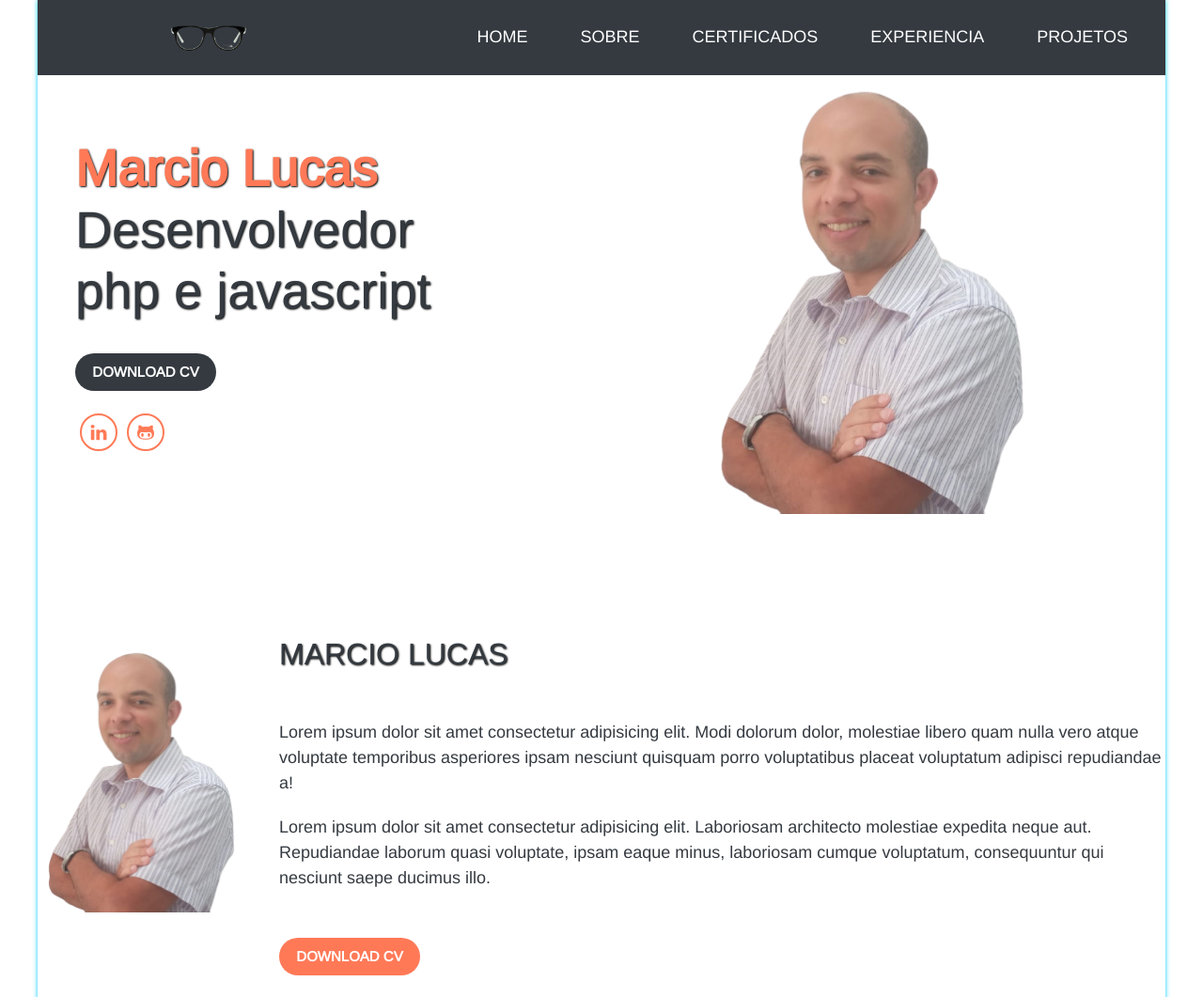
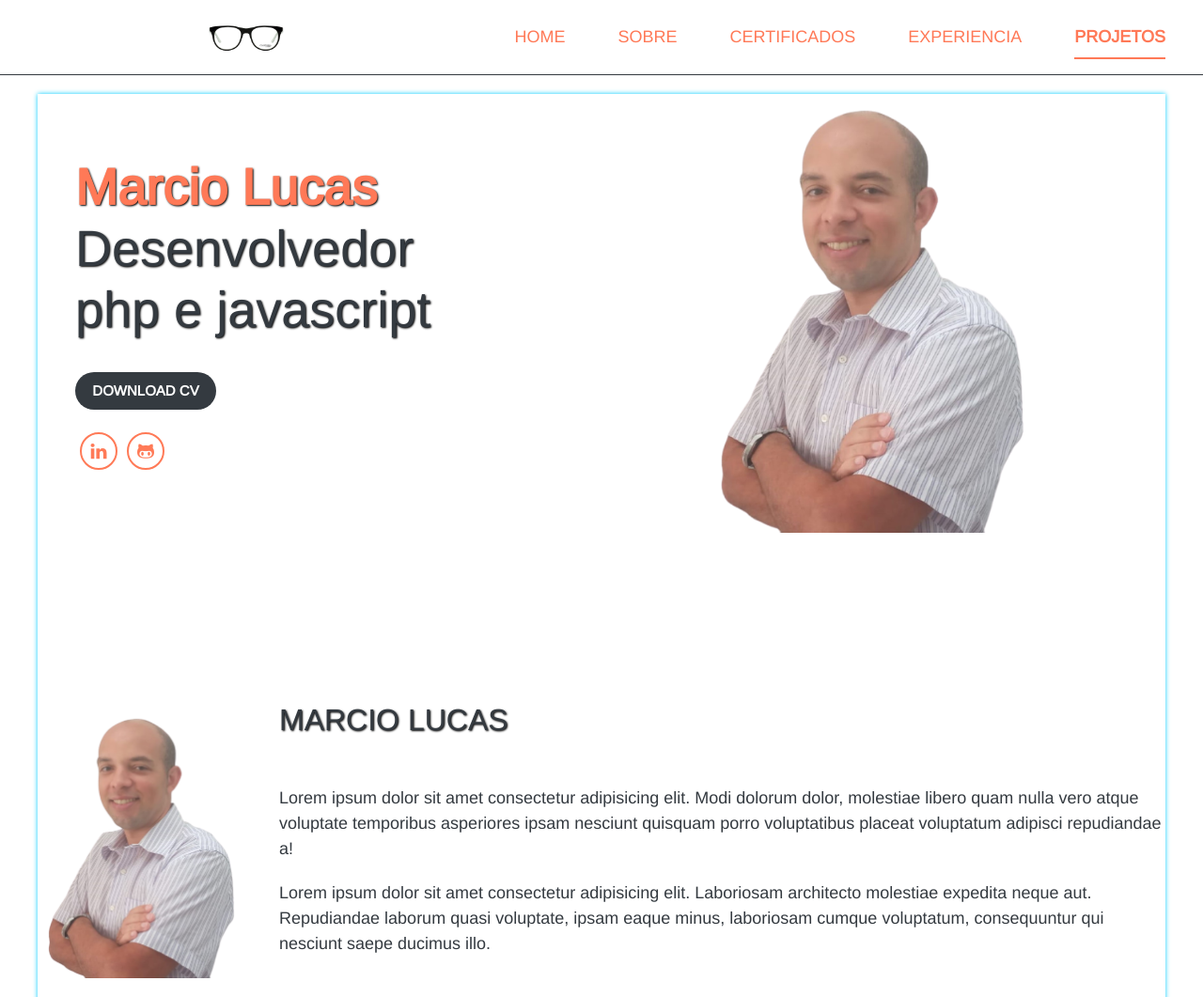
Before and after one commit to marciolucasjunior/portfolio2, a plain HTML site: page index.html in a window 1280 px wide. Shown: the top 1061 px of the page at 94% size. Drawn offline with nearby package versions, Linux system fonts and the light colour scheme.

Commit message:
finalizando

```diff
--- a/css/estilo.css
+++ b/css/estilo.css
@@ -66,6 +66,7 @@ main{
     margin-left: 40px;
     margin-right: 40px;
     margin-bottom: 40px;
+    margin-top: 20px;
    background-color: white;
    box-shadow: 0px 0px 5px rgb(0, 204, 255);
 }
@@ -187,7 +188,7 @@ strong{
     justify-content: center;
     align-items: center;
     margin: auto;
-    margin-top: 50px;
+    margin-top: 100px;
 
 }
 
@@ -212,7 +213,7 @@ p{
 }
 
 h2{
-    margin-top: 40px;
+    margin-top: 100px;
     margin-bottom: 40px;
     text-shadow: 1px 1px 2px black;
 }
@@ -302,6 +303,7 @@ h2{
   }
 
   .container_projetos{
+
     display: flex;
     flex-wrap: wrap;
     justify-content: center;
--- a/index.html
+++ b/index.html
@@ -15,33 +15,34 @@
 
     <title>Portfolio</title>
   </head>
-  <body>
-
+  <body  data-bs-spy="scroll" data-bs-target="#menu">
+    <div id="home"></div>
+    <ul id="#menu" style="height: 80px; border-bottom: 1px solid #343A40; background-color: white; " class="nav nav-underline  justify-content-end align-items-center sticky-top">
+      <li class="nav-item">
+        <img style="width: 80px; margin-right: 190px;" src="img/oculos_branco.png" >
+      </li>
+      <li class="nav-item active">
+        <a style="color:#FF7957;" class="nav-link" aria-current="page" href="#home">HOME</a>
+      </li>
+      <li class="nav-item">
+        <a style="color:#FF7957;" class="nav-link " href="#sobre">SOBRE</a>
+      </li>
+      <li class="nav-item">
+        <a style="color:#FF7957;" class="nav-link" href="#certificados">CERTIFICADOS</a>
+      </li>
+      <li class="nav-item">
+        <a style="color:#FF7957;" class="nav-link" href="#experiencia" >EXPERIENCIA</a>
+      </li>
+      <li class="nav-item">
+        <a style="color:#FF7957;" class="nav-link" href="#projetos" >PROJETOS</a>
+      </li>
+    </ul>
 
 
     <main>
-      <ul style="height: 80px; background-color: #343A40;" class="nav nav-underline  justify-content-end align-items-center">
-        <li class="nav-item">
-          <img style="width: 80px; margin-right: 190px;" src="img/oculos_branco.png" >
-        </li>
-        <li class="nav-item">
-          <a style="color:white;" class="nav-link" aria-current="page" href="#">HOME</a>
-        </li>
-        <li class="nav-item">
-          <a style="color:white;" class="nav-link " href="#">SOBRE</a>
-        </li>
-        <li class="nav-item">
-          <a style="color:white;" class="nav-link" href="#">CERTIFICADOS</a>
-        </li>
-        <li class="nav-item">
-          <a style="color:white;" class="nav-link" href="#" >EXPERIENCIA</a>
-        </li>
-        <li class="nav-item">
-          <a style="color:white;" class="nav-link" href="#" >PROJETOS</a>
-        </li>
-      </ul>
 
-      <section id="home">
+
+      <section>
         <div class="container_principal">
           <div class="div_texto">
             <h1>
@@ -185,10 +186,10 @@
           </div>
          </section>
         -->
-
-      <section id="projetos">
+      <div id="projetos"></div>
+      <section>
         <div class="loguinho">
-          <h2 style="margin-left: 40px; margin-top: 100px">
+          <h2 style="margin-left: 40px; ">
             PROJETOS <img style="width: 32px" src="img/ideia.png" alt="" />
           </h2>
         </div>
```
